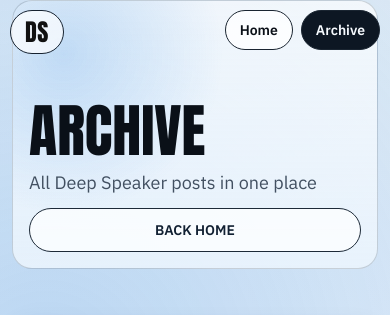
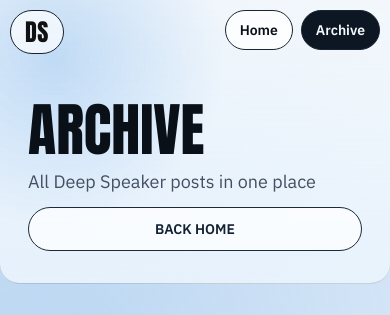
Before and after one commit to cobymyers/deepspeakerco, a Next.js app: page /archive in a window 390 px wide. Shown: the top 315 px of the page. Built offline with nearby package versions, Linux system fonts and the light colour scheme; no server answers; grey boxes are pictures that could not be loaded.

Commit message:
Make archive hero gradient full-bleed

```diff
--- a/src/app/archive/page.tsx
+++ b/src/app/archive/page.tsx
@@ -21,7 +21,7 @@ export default async function ArchivePage() {
 
   return (
     <main className="landing archive-layout">
-      <section className="archive-hero section">
+      <section className="archive-hero">
         <HeroNav />
         <div className="archive-hero-copy">
           <h1>Archive</h1>
--- a/src/app/globals.css
+++ b/src/app/globals.css
@@ -498,10 +498,13 @@ button:focus-visible {
 
 .archive-hero {
   position: relative;
+  width: 100vw;
+  margin-left: calc(50% - 50vw);
+  margin-right: calc(50% - 50vw);
   min-height: 300px;
-  padding-top: 104px;
-  border-radius: 28px;
-  border: 1px solid rgba(20, 35, 54, 0.18);
+  padding: 104px clamp(12px, 3vw, 40px) 24px;
+  border-radius: 0 0 28px 28px;
+  border-bottom: 1px solid rgba(20, 35, 54, 0.18);
   background:
     radial-gradient(circle at 14% 20%, rgba(11, 114, 218, 0.2) 0%, rgba(11, 114, 218, 0) 42%),
     linear-gradient(180deg, rgba(255, 255, 255, 0.68), rgba(236, 245, 253, 0.85));
@@ -797,8 +800,8 @@ button:focus-visible {
 
   .archive-hero {
     min-height: 240px;
-    padding-top: 88px;
-    border-radius: 20px;
+    padding: 88px 12px 16px;
+    border-radius: 0 0 20px 20px;
   }
 
   .archive-hero-copy {
```
